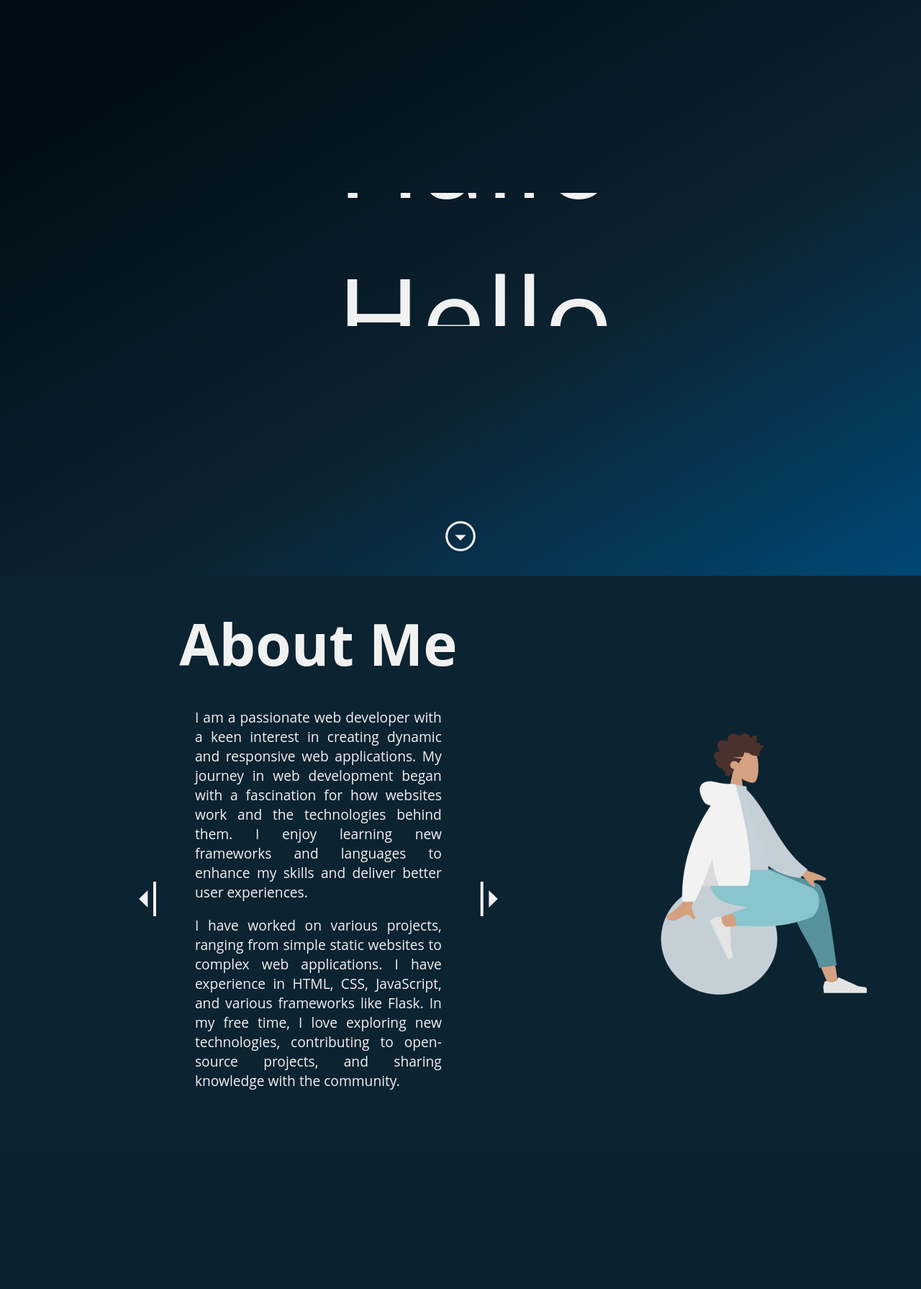
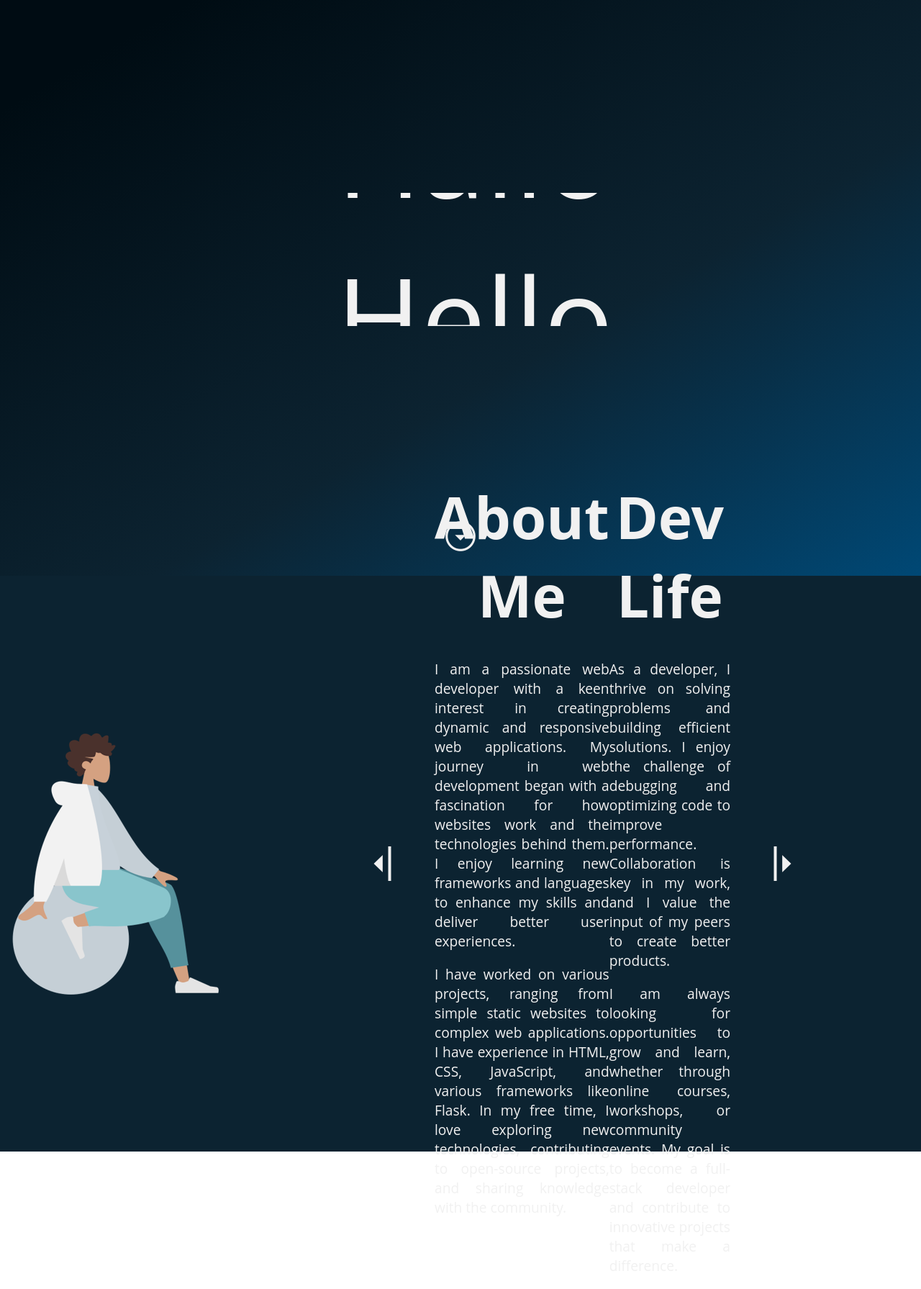
Before and after one commit to Mineplayed/Portfollio_protos, a Flask app: page / in a window 1280 px wide. Shown: the whole page at 72% size. Before the commit the page ends 1514 px from the top, so only its background shows below. Run offline with Flask 3, Linux system fonts and the light colour scheme.

Commit message:
Tried to fix the second about

```diff
--- a/static/style.css
+++ b/static/style.css
@@ -95,56 +95,63 @@
 
 /* ABOUT section */
 
-.about {
+.bio {
     background: var(--bg-tertiary);
     color: var(--light-txt-color);
 }
 
-.about>.content {
+.bio>.content {
     display: flex;
-    flex-direction: column;
     align-items: center;
 
     width: 70%;
+    height: 100%;
+    padding-left: 10%;
+    padding-right: 10%;
 }
 
-.about>.content>* {
+.bio>.content>.about {
     width: 60%;
-    text-wrap: pretty;
+
+    display: flex;
 }
 
-.about>.content>.title>h1 {
+.bio>.content>.about>.article>.title>h1 {
     text-align: center;
     font-size: 5rem;
     margin-bottom: 16px;
     cursor: default;
 }
 
-.about>.content>.txt_container {
+.bio>.content>.about>.article>.txt_container {
+    display: flex;
+    align-items: center;
+    justify-content: center;
+
     font-size: 1.2rem;
     text-align: justify;
-}
-
-.about>.content>.txt_container {
-    display: flex;
-    align-items: center;
 
     gap: 30px;
 
     cursor: default;
 }
 
-.about>.content>.txt_container>span {
+.bio>.content>span {
     font-size: 4rem;
     cursor: pointer;
+
+    text-align: center;
+    align-content: center;
+    height: 100%;
+    width: 20%;
 }
 
-.about>.image {
+.bio>.image {
     width: 30%;
     height: auto;
 
     display: flex;
-    justify-content: left;
+    justify-content: right;
     align-items: center;
 }
 
--- a/templates/index.html
+++ b/templates/index.html
@@ -19,16 +19,21 @@
                 <li>Ciao</li>
             </ul>
         </div>
-        <a href="#about"><span class="material-symbols-outlined continue">arrow_drop_down_circle</span></a>
+        <a href="#bio"><span class="material-symbols-outlined continue">arrow_drop_down_circle</span></a>
     </div>
     <!-- About me section -->
-    <div class="row about" id="about">
+    <div class="row bio" id="bio">
+        <div class="image">
+            <img src="../static/about_pic.png" alt="Image of a man sitting">
+        </div>
         <div class="content">
+            <span class="material-symbols-outlined change_about">arrow_menu_close</span>
+            <div class="about">
+                <div class="article">
                     <div class="title">
                         <h1>About Me</h1>
                     </div>
                     <div class="txt_container">
-                <span class="material-symbols-outlined next_about">arrow_menu_close</span>
                         <div class="txt">
                             <p>
                                 I am a passionate web developer with a keen interest in creating dynamic and responsive web applications.
@@ -40,11 +45,27 @@
                                 In my free time, I love exploring new technologies, contributing to open-source projects, and sharing knowledge with the community.
                             </p>
                         </div>
-                <span class="material-symbols-outlined last_about">arrow_menu_open</span>
                     </div>
                 </div>
-        <div class="image">
-            <img src="../static/about_pic.png" alt="Image of a man sitting">
+                <div class="article">
+                    <div class="title">
+                        <h1>Dev Life</h1>
+                    </div>
+                    <div class="txt_container">
+                        <div class="txt">
+                            <p>
+                                As a developer, I thrive on solving problems and building efficient solutions.
+                                I enjoy the challenge of debugging and optimizing code to improve performance.
+                                Collaboration is key in my work, and I value the input of my peers to create better products.
+                            </p><p>
+                                I am always looking for opportunities to grow and learn, whether through online courses, workshops, or community events.
+                                My goal is to become a full-stack developer and contribute to innovative projects that make a difference.
+                            </p>
+                        </div>
+                    </div>
+                </div>
+            </div>
+            <span class="material-symbols-outlined change_about">arrow_menu_open</span>
         </div>
     </div>
 </body>
```
Lines whose indentation alone changed are shown as unchanged.
